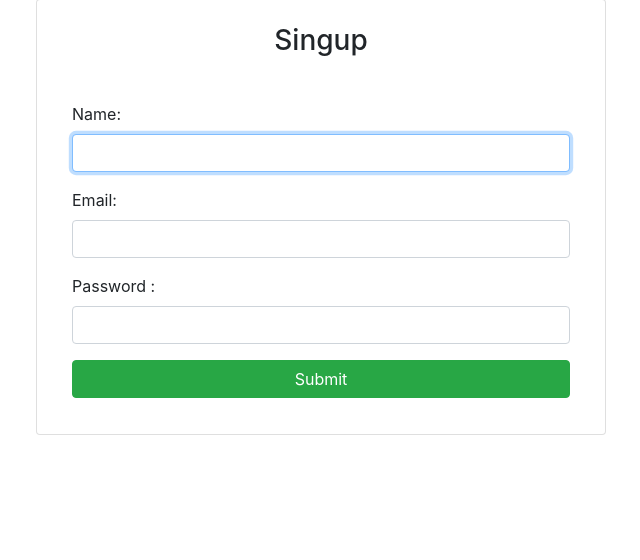
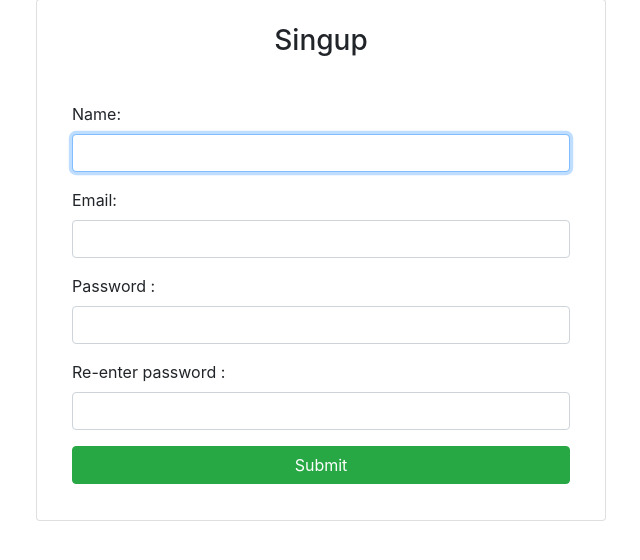
Before and after one commit to hiriski/auth-php-oop, a PHP site: page /signup.php in a window 1280 px wide. Shown: the part 121-681 px from the top of the page, without its empty margins (319-959 px from the left). Run offline with PHP 8.4, Linux system fonts and the light colour scheme.

Commit message:
Menambahkan password verify ketika register

```diff
--- a/signup.php
+++ b/signup.php
@@ -22,12 +22,20 @@ $input_errors = [];
 
   /** Metode check validation */
   $validation = $validation->check(array(
-    "name"     => array('required' => true, 'min' => 5, 'max' => 75),
-    "email"    => array('required' => true, 'min' => 5,'max' => 255),
-    "password" => array('required' => true, 'min' => 3)
+    "name"            => array('required' => true, 'min' => 5, 'max' => 75),
+    "email"           => array('required' => true, 'min' => 5,'max' => 255),
+    "password"        => array('required' => true, 'min' => 3),
+    "password_verify" => array('required' => true, 'match' => 'password')
   ));
 
-  if($validation->passed()) {
+
+  /* uji apakah email sudah pernah didaftarkan atau belum
+    jika sudah tampilkan error tapi jika tidak lanjutkan register */
+  if ($user->check_email(Input::get('email'))) {
+    echo "Email ini sudah di daftarkan";
+  }
+  else {
+    if ($validation->passed()) {
       $user->register( array(
         'name'      => Input::get('name'),
         'email'     => Input::get('email'),
@@ -40,6 +48,7 @@ $input_errors = [];
 
     } else {
       $input_errors = $validation->show_errors();
+    }
   }
 
 }
@@ -84,6 +93,10 @@ include 'templates/header.php';
               <input type="password" name="password" class="form-control">
             </div>
             <div class="form-group">
+              <label for="password">Re-enter password : </label>
+              <input type="password" name="password_verify" class="form-control">
+            </div>
+            <div class="form-group">
               <input type="submit" name="submit" class="btn btn-block btn-success" value="Submit">
             </div>
           </form>
```
Also changed, not shown: classes/Validation.php (+11 -0 lines). Lines whose indentation alone changed are shown as unchanged.
